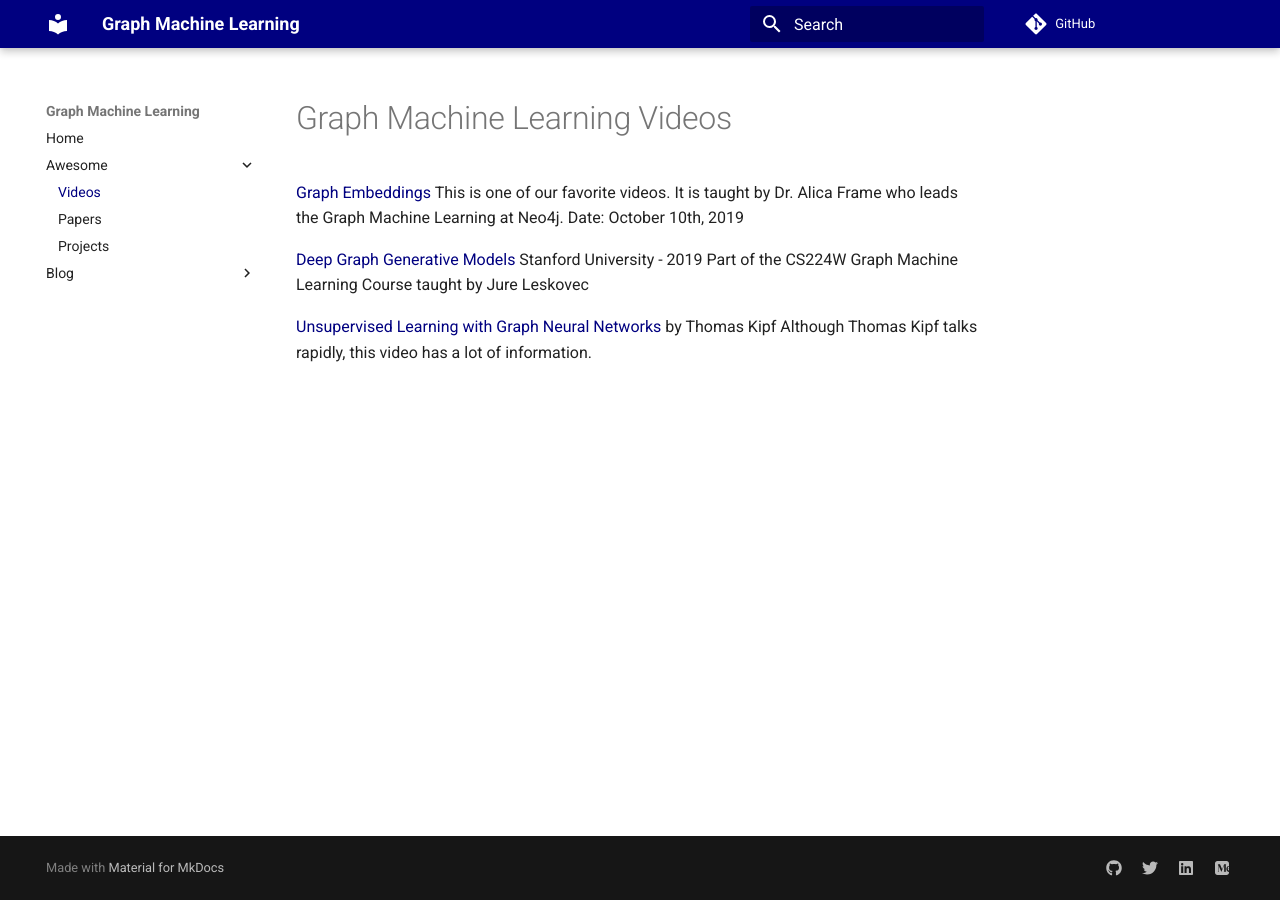
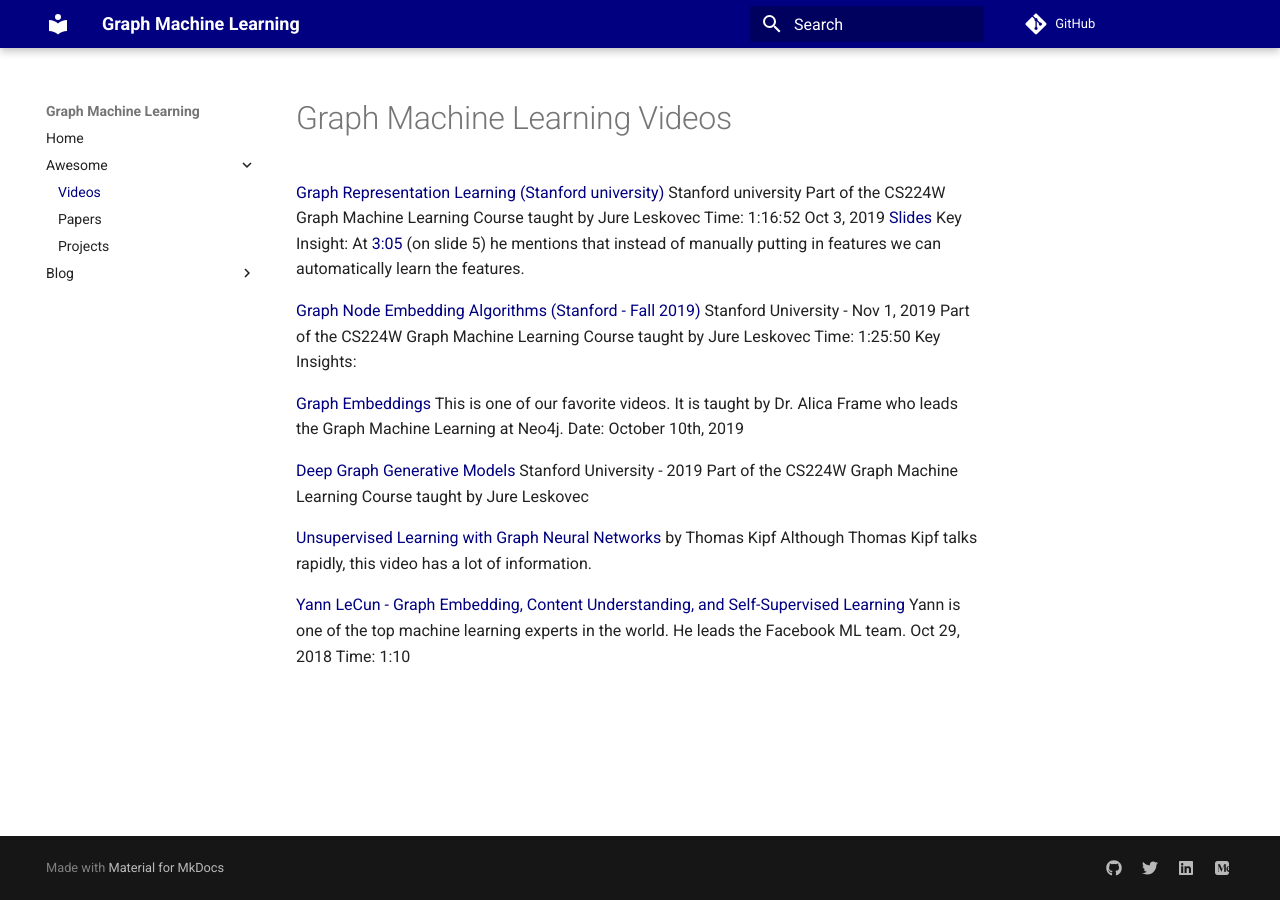
Before and after one commit to parkererickson/graph-ml, an MkDocs documentation site: the page built from docs/videos.md, in a window 1280 px wide. Built offline with MkDocs 1.6.1 and Material for MkDocs 9.7.7, drawn with Linux system fonts in a browser that asks for light colours; comment, search, counter and statistics services are not loaded.

Commit message:
Added links

```diff
--- a/docs/videos.md
+++ b/docs/videos.md
@@ -1,4 +1,18 @@
 # Graph Machine Learning Videos
+
+[Graph Representation Learning (Stanford university)](https://www.youtube.com/watch?v=YrhBZUtgG4E)
+Stanford university
+Part of the CS224W Graph Machine Learning Course taught by Jure Leskovec
+Time: 1:16:52
+Oct 3, 2019
+[Slides](http://snap.stanford.edu/class/cs224w-2018/handouts/09-node2vec.pdf)
+Key Insight: At [3:05](https://www.youtube.com/watch?v=YrhBZUtgG4E) (on slide 5) he mentions that instead of manually putting in features we can automatically learn the features.
+
+[Graph Node Embedding Algorithms (Stanford - Fall 2019)](https://www.youtube.com/watch?v=7JELX6DiUxQ)
+Stanford University - Nov 1, 2019
+Part of the CS224W Graph Machine Learning Course taught by Jure Leskovec
+Time: 1:25:50
+Key Insights:
 
 [Graph Embeddings](https://www.youtube.com/watch?v=oQPCxwmBiWo)
 This is one of our favorite videos.  It is taught by Dr. Alica Frame who leads the Graph Machine Learning at Neo4j.
@@ -11,3 +25,8 @@ Part of the CS224W Graph Machine Learning Course taught by Jure Leskovec
 [Unsupervised Learning with Graph Neural Networks](https://www.youtube.com/watch?v=9jSFBcptZ9A)
 by Thomas Kipf
 Although Thomas Kipf talks rapidly, this video has a lot of information.
+
+[Yann LeCun - Graph Embedding, Content Understanding, and Self-Supervised Learning](https://www.youtube.com/watch?v=UGPT64wo7lU)
+Yann is one of the top machine learning experts in the world.  He leads the Facebook ML team.
+Oct 29, 2018
+Time: 1:10
```
